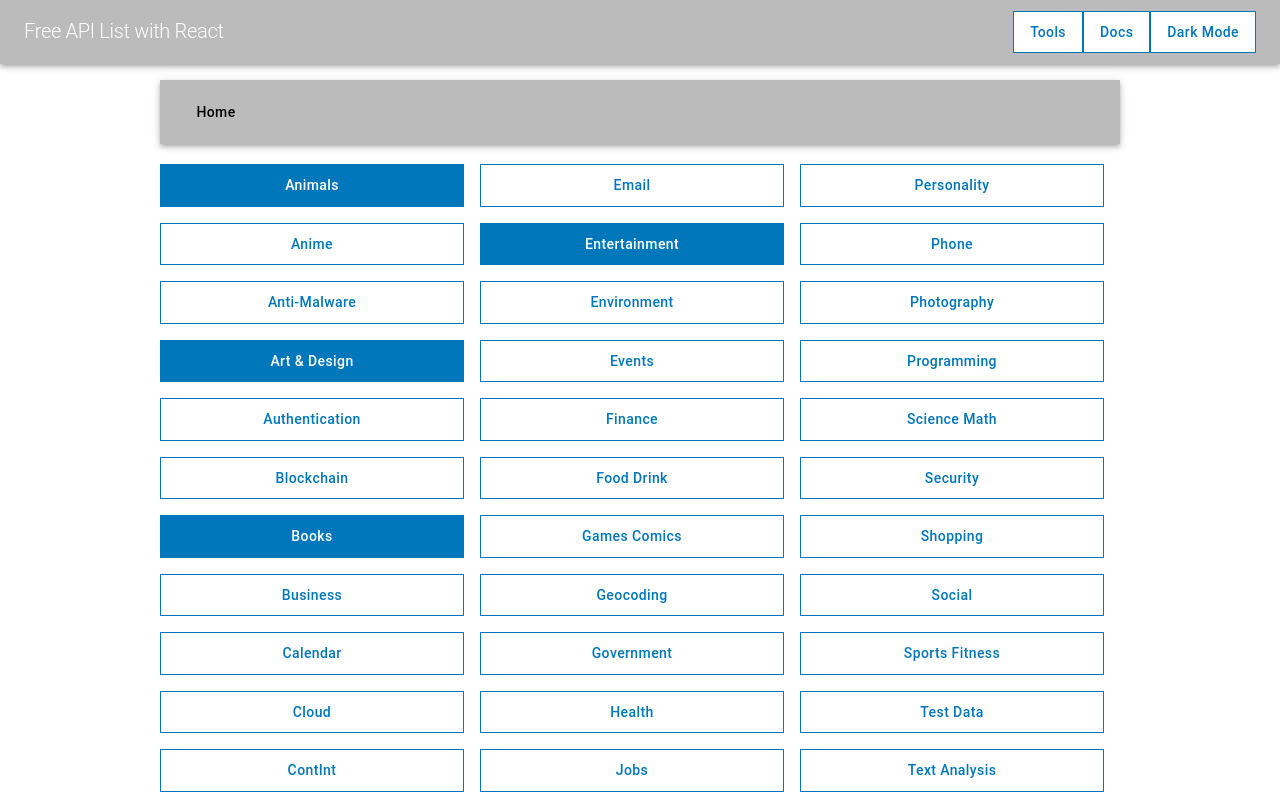
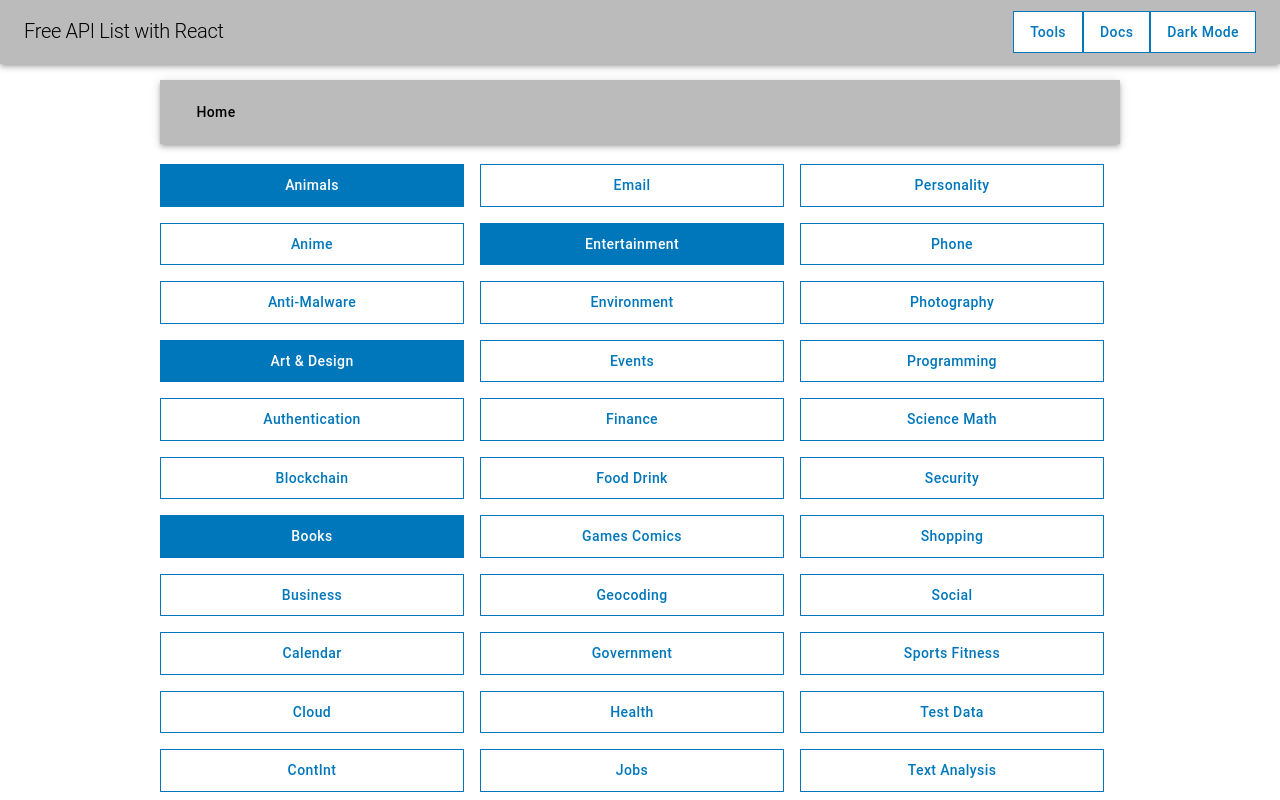
Before and after one commit to Curtis-Thomas/free-api-list-with-react, a React (Create React App) app: page / in a window 1280 px wide. Shown: the top 800 px of the page. Built offline with nearby package versions, Linux system fonts and the light colour scheme.

Commit message:
style: h1 color change to black on light mode

```diff
--- a/src/theme.js
+++ b/src/theme.js
@@ -27,7 +27,7 @@ const theme = createTheme({
       color: "#0077ba",
     },
     h1: {
-      color: "#ffffff",
+      color: "#000000",
     },
     h2: {
       color: "#0077ba",
```
